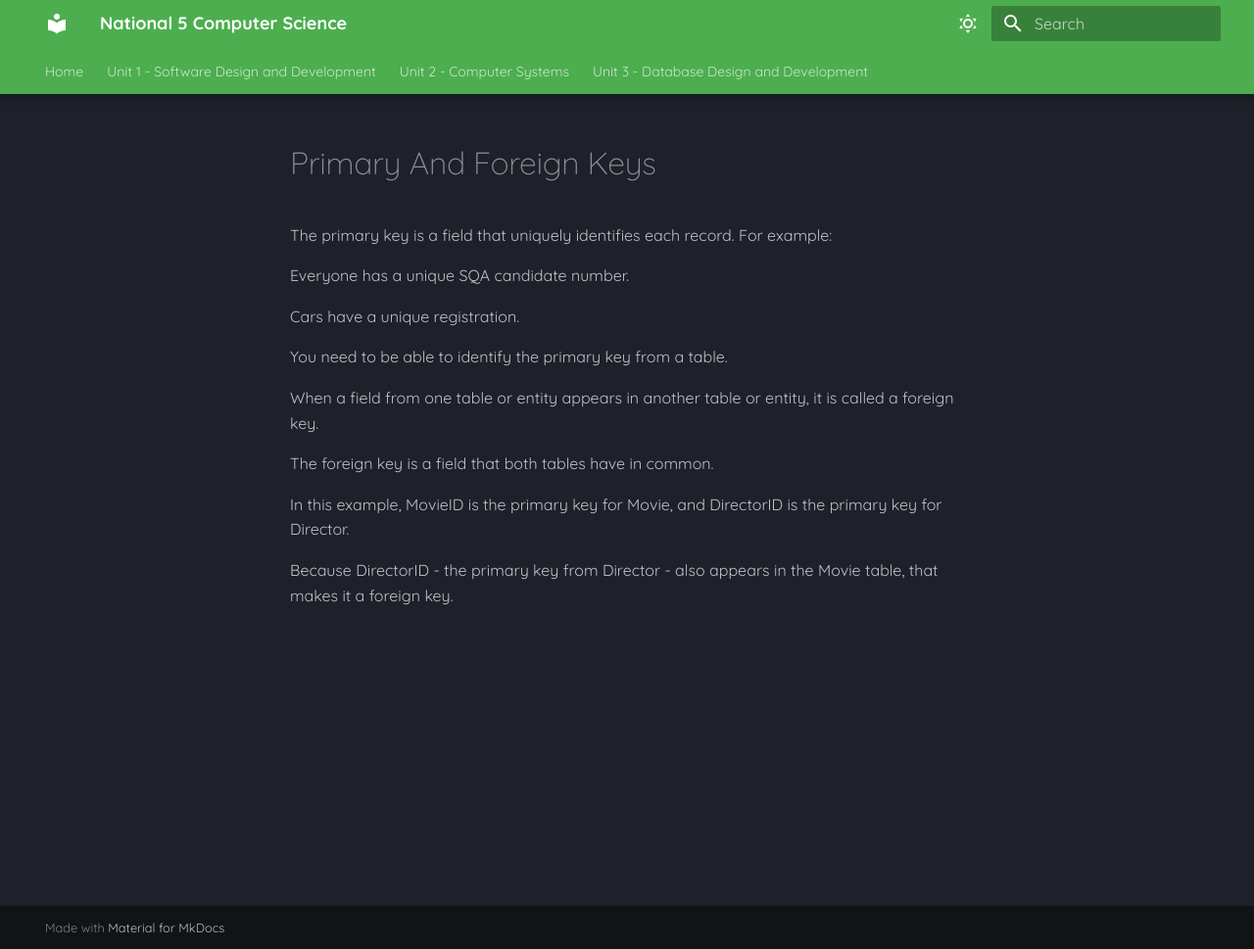
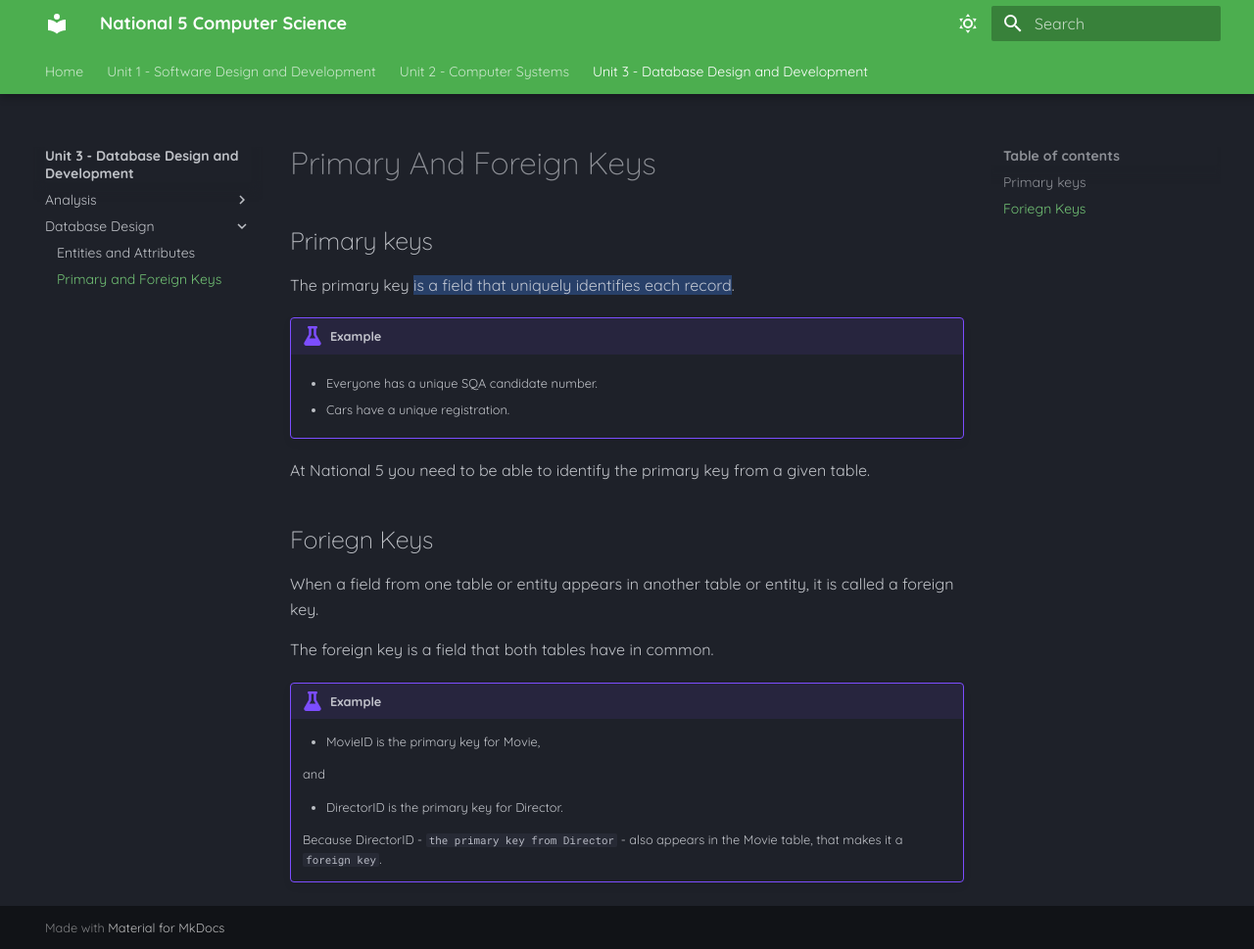
Before and after one commit to Mr-Wood-CS/National-5-CS, an MkDocs documentation site: the page built from docs/DDD/2.2-Primary-and-Foreign-Keys.md, in a window 1280 px wide and 969 px high. Shown: the whole window at 98% size. Built offline with MkDocs 1.6.1 and Material for MkDocs 9.7.7, drawn with Linux system fonts in a browser that asks for light colours.

```diff
--- a/docs/DDD/2.2-Primary-and-Foreign-Keys.md
+++ b/docs/DDD/2.2-Primary-and-Foreign-Keys.md
@@ -1,17 +1,29 @@
 # Primary And Foreign Keys
 
-The primary key is a field that uniquely identifies each record. For example:
+## Primary keys
 
-Everyone has a unique SQA candidate number.
+The primary key ==is a field that uniquely identifies each record==.
 
-Cars have a unique registration.
+!!! example
 
-You need to be able to identify the primary key from a table.
+    * Everyone has a unique SQA candidate number.
+
+    * Cars have a unique registration.
+
+At National 5 you need to be able to identify the primary key from a given table.
+
+## Foriegn Keys
 
 When a field from one table or entity appears in another table or entity, it is called a foreign key.
 
 The foreign key is a field that both tables have in common.
 
-In this example, MovieID is the primary key for Movie, and DirectorID is the primary key for Director.
+!!! example
 
-Because DirectorID - the primary key from Director - also appears in the Movie table, that makes it a foreign key.
+    * MovieID is the primary key for Movie,
+
+    and
+
+    * DirectorID is the primary key for Director.
+
+    Because DirectorID - `the primary key from Director` - also appears in the Movie table, that makes it a `foreign key`.
--- a/mkdocs.yml
+++ b/mkdocs.yml
@@ -50,6 +50,7 @@ nav:
         - General Data Protection Regulation: 'DDD/1.3-General-Data-Protection-Regulation.md'
       - Database Design:
         - Entities and Attributes: 'DDD/2.1-Entities-and-Attributes.md'
+        - Primary and Foreign Keys: 'DDD/2.2-Primary-and-Foreign-Keys.md'
 markdown_extensions:
   - admonition
   - pymdownx.details
```
Also changed, not shown: docs/DDD/1.3-General-Data-Protection-Regulation.md (+10 -8 lines), docs/Images/DB-Attribute.png (added), docs/Images/DB-Entity.png (added), docs/Images/DB-Record.png (added), 2 other files.
